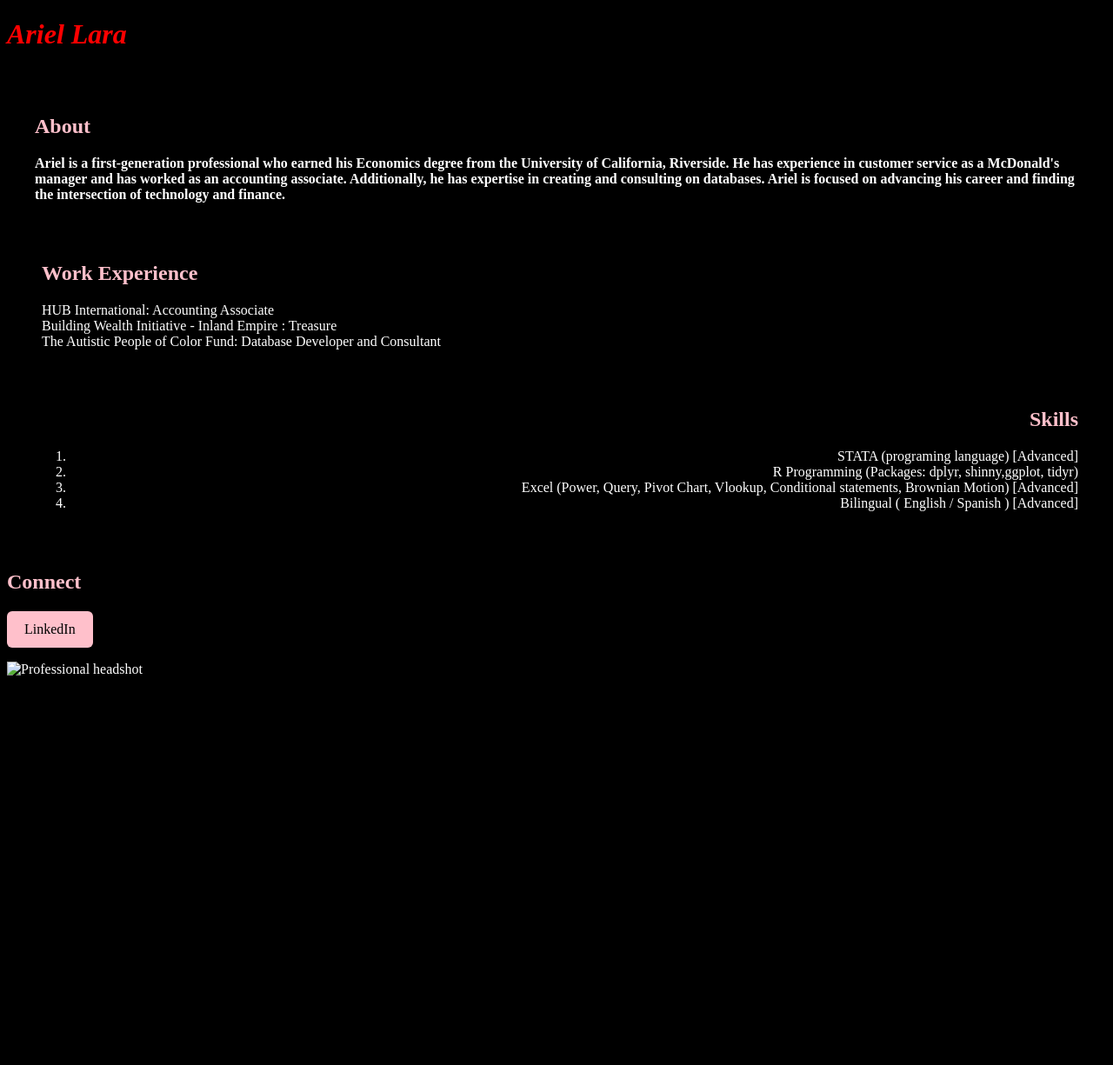
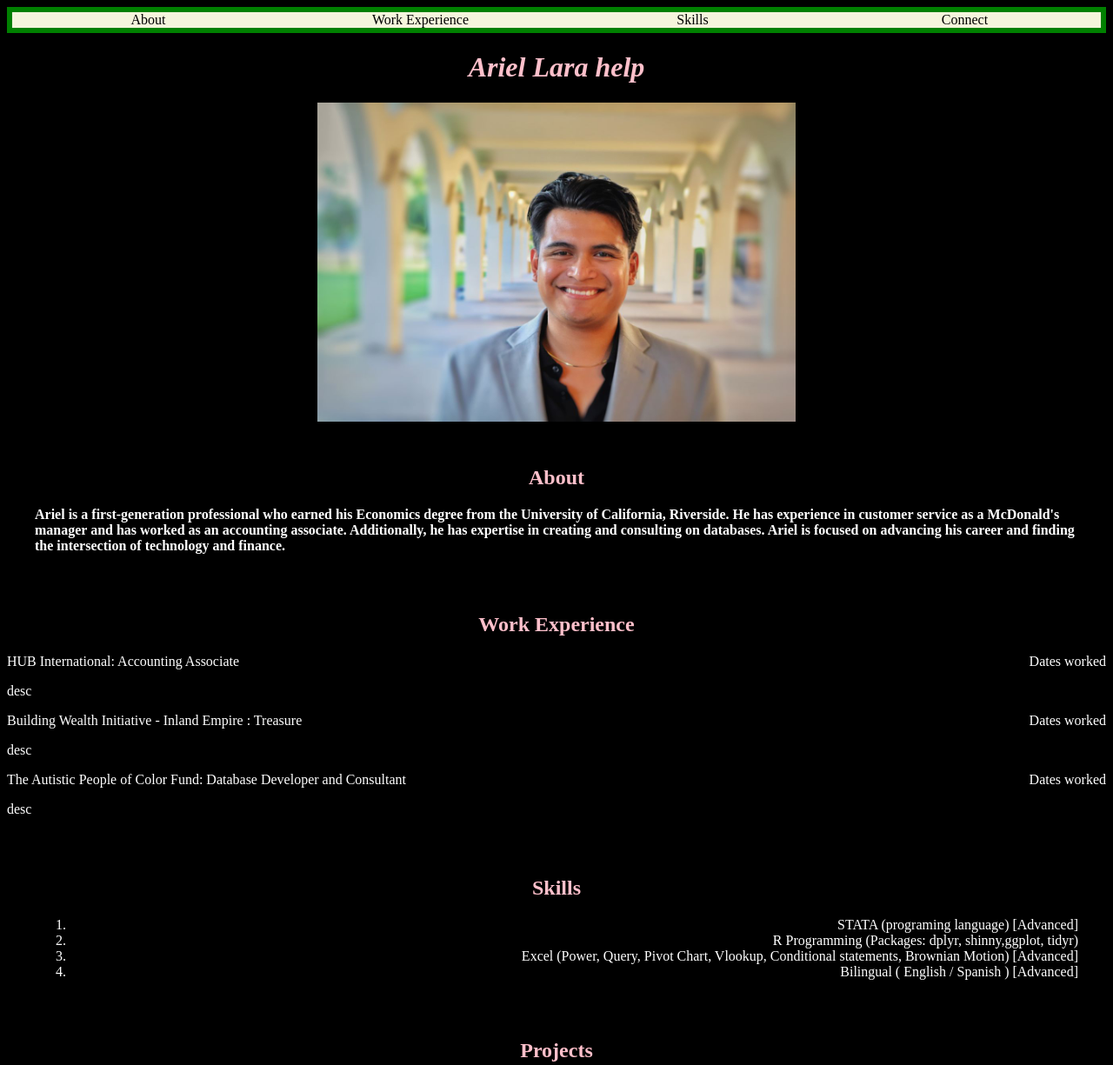
Before and after one commit to ArielTheFirstGen-Economist/ariel-lara-mars, a plain HTML site: page booilerplate/index.html in a window 1280 px wide. Shown: the top 1225 px of the page at 87% size. Before the commit the page ends 800 px from the top, so only its background shows below. Drawn offline with Linux system fonts and the light colour scheme.

Commit message:
formatted styles added

```diff
--- a/booilerplate/css/index.css
+++ b/booilerplate/css/index.css
@@ -1,15 +1,40 @@
+.navBars {
+  position: sticky;
+  top: 0;
+  color: black;
+  background-color: beige;
+  border: 6px solid green;
+  text-align: center;
+  display: flex;
+}
+
+.navBar {
+  position: sticky;
+  flex: 1;
+}
+
 body {
   color: white;
   background-color: black;
 }
 
 h1 {
+  text-align: center;
   font-style: italic;
-  color: red;
+  color: pink;
 }
 
 h2 {
+  text-align: center;
   color: pink;
+}
+
+.Experiences {
+  display: flex;
+}
+
+.expName {
+  flex: 1;
 }
 
 #about {
@@ -19,28 +44,26 @@ h2 {
   font-weight: bold;
 }
 
-#work-experience li {
-  list-style: none;
-  padding: 0;
-  margin: 0;
-  text-align: left;
-}
-
 #skills {
   padding: 2rem;
   text-align: right;
 }
 
-#connect,
-a {
-  color: white;
+.LinkedIn {
+  display: flex;
 }
 
 .btn {
-  display: inline-block;
   padding: 0.75rem 1.25rem;
   background-color: pink;
   color: black;
   text-decoration: none;
   border-radius: 6px;
+  margin: 0 auto;
 }
+
+img {
+  margin: 0 auto;
+  padding: 0 25px;
+  display: flex;
+}
--- a/booilerplate/index.html
+++ b/booilerplate/index.html
@@ -5,11 +5,25 @@
     <meta name="viewport" content="width=device-width, initial-scale=1.0" />
     <title>Ariel Lara's Portfolio</title>
     <link rel="stylesheet" href="css/index.css" />
-    <style></style>
+
+    <nav class="navBars">
+      <a class="navBar">About</a>
+      <a class="navBar">Work Experience</a>
+      <a class="navBar">Skills</a>
+      <a class="navBar">Connect</a>
+    </nav>
   </head>
 
   <body>
-    <h1>Ariel Lara</h1>
+    <h1>Ariel Lara help</h1>
+    <section id="Professional headshot">
+      <img
+        src="Andre.jpg"
+        alt="Professional headshot"
+        width="550"
+        height="auto"
+      />
+    </section>
     <section id="about">
       <h2>About</h2>
       <p>
@@ -22,14 +36,29 @@
       </p>
     </section>
     <section id="work-experience">
-      <ol>
-        <h2>Work Experience</h2>
-        <li>HUB International: Accounting Associate</li>
-        <li>Building Wealth Initiative - Inland Empire : Treasure</li>
-        <li>
+      <h2>Work Experience</h2>
+
+      <div class="Experiences">
+        <div class="expName">HUB International: Accounting Associate</div>
+        <div class="expDate">Dates worked</div>
+      </div>
+      <p class="expDesc">desc</p>
+
+      <div class="Experiences">
+        <div class="expName">
+          Building Wealth Initiative - Inland Empire : Treasure
+        </div>
+        <div class="expDate">Dates worked</div>
+      </div>
+      <p class="expDesc">desc</p>
+
+      <div class="Experiences">
+        <div class="expName">
           The Autistic People of Color Fund: Database Developer and Consultant
-        </li>
-      </ol>
+        </div>
+        <div class="expDate">Dates worked</div>
+      </div>
+      <p class="expDesc">desc</p>
     </section>
     <section id="skills">
       <h2>Skills</h2>
@@ -44,25 +73,22 @@
         <li>Bilingual ( English / Spanish ) [Advanced]</li>
       </ol>
     </section>
+    <section id="Projects">
+      <h2>Projects</h2>
+      <ul></ul>
+    </section>
+
     <section id="connect">
       <h2>Connect</h2>
-      <p>
+      <p class="LinkedIn">
         <a
+          class="btn"
           href="https://www.linkedin.com/in/andre-lara-sanchez"
-          class="btn"
           target="_blank"
         >
           LinkedIn</a
         >
       </p>
     </section>
-    <section id="Professional headshot">
-      <img
-        src="/Users/user/Documents/02_CTD/ariel-lara-mars/booilerplate/Andre.jpg"
-        width="550"
-        height="350"
-        alt="Professional headshot"
-      />
-    </section>
   </body>
 </html>
```
Also changed, not shown: booilerplate/Andre.jpg (added), 1 other file.
